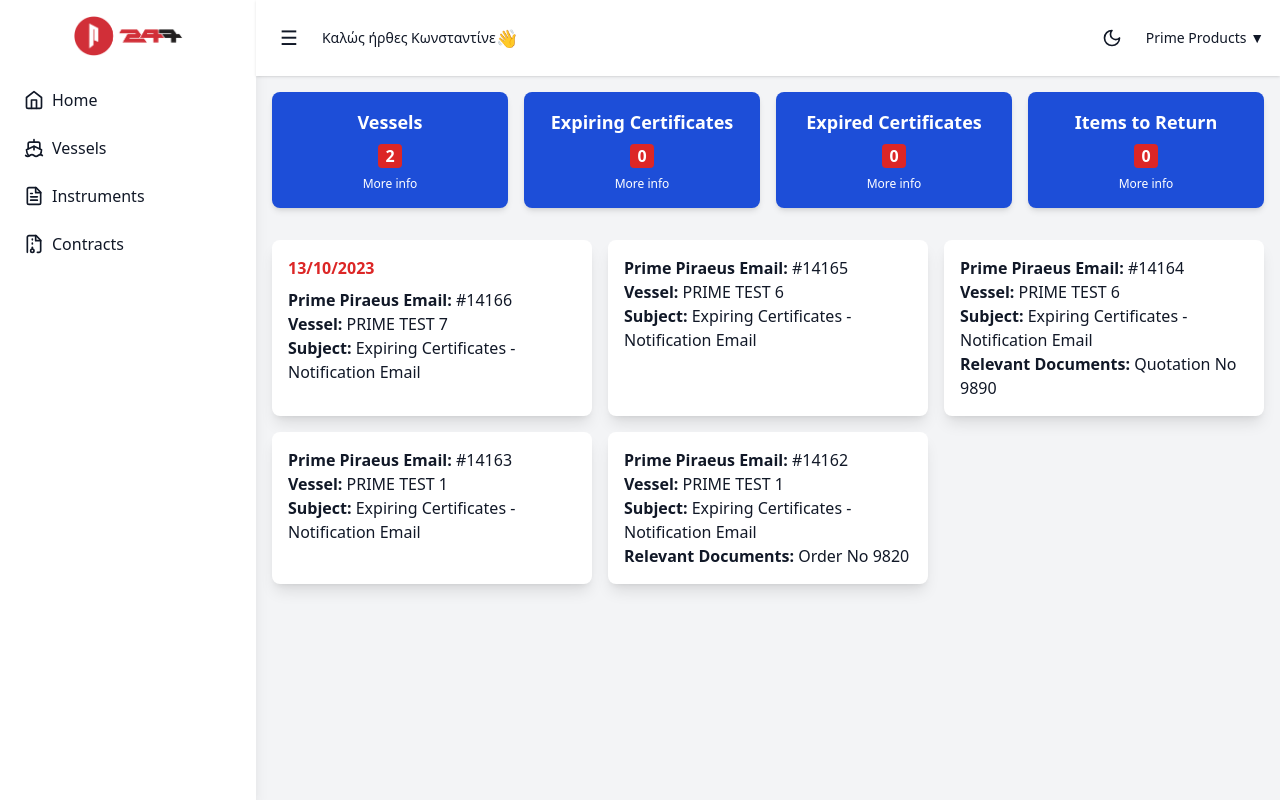
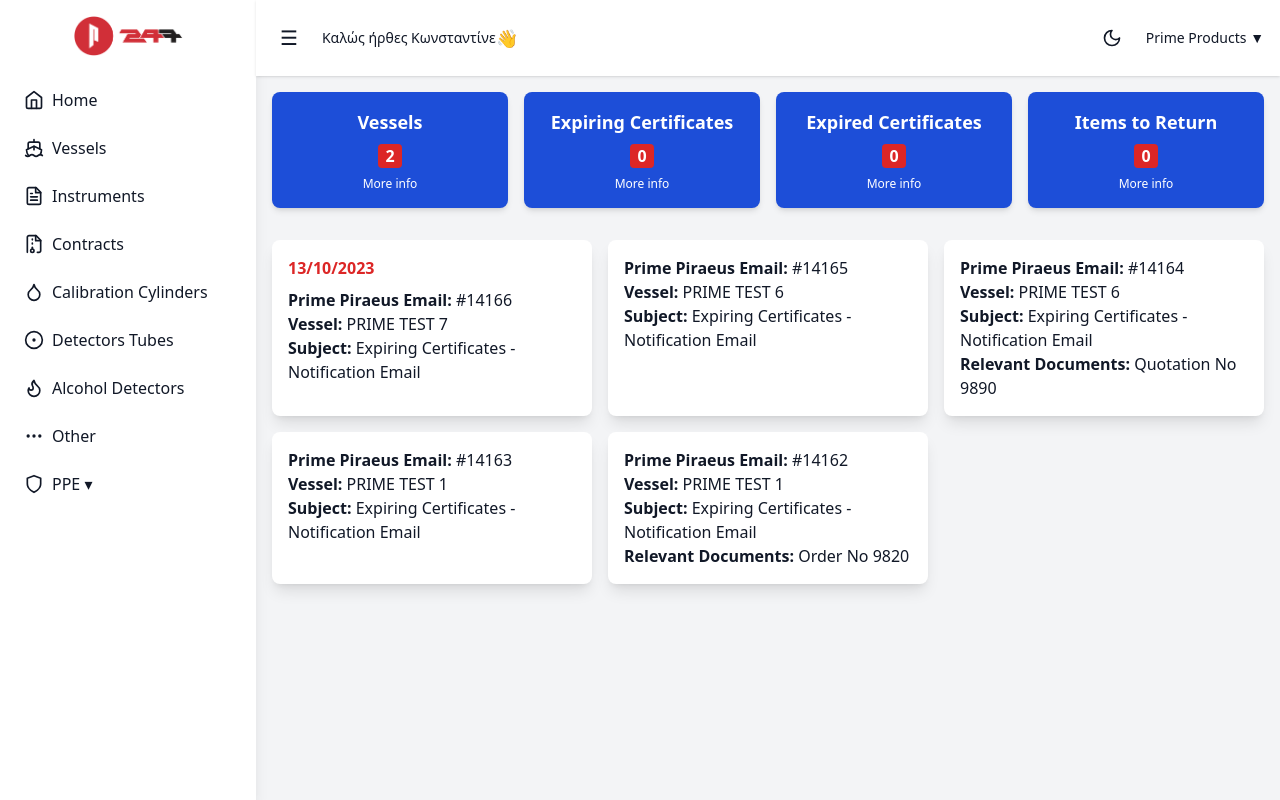
Before and after one commit to ktsouflias/dashboard-mockup, a React (Vite) app: page / in a window 1280 px wide. Built offline with nearby package versions, Linux system fonts and the light colour scheme.

Commit message:
Προσθήκη νέων links και dropdown στο sidebar

```diff
--- a/src/App.jsx
+++ b/src/App.jsx
@@ -7,6 +7,14 @@ import {
   FileArchive,
   Sun,
   Moon,
+  Droplet,
+  Shield,
+  CircleDot,
+  MoreHorizontal,
+  Shirt,
+  Shoe,
+  HardHat,
+  Flame,
 } from "lucide-react";
 import "./index.css";
 import LightLogo from "./assets/logo-light (1).png";
@@ -24,6 +32,7 @@ const App = () => {
 
   const logo = darkMode ? DarkLogo : LightLogo;
   const smallLogo = darkMode ? DarkIcon : LightIcon;
+  const [showPpe, setShowPpe] = useState(false);
 
   return (
     <div className={`${darkMode ? "dark" : ""}`}>
@@ -44,23 +53,92 @@ const App = () => {
 
   {/* Menu Items */}
   <ul className="space-y-2">
+  {/* Home */}
   <li className="flex items-center space-x-2 p-2 rounded-md cursor-pointer hover:bg-gray-200 dark:hover:bg-gray-700 transition-colors duration-200">
     <Home size={20} />
     {sidebarOpen && <span>Home</span>}
   </li>
+
+  {/* Vessels */}
   <li className="flex items-center space-x-2 p-2 rounded-md cursor-pointer hover:bg-gray-200 dark:hover:bg-gray-700 transition-colors duration-200">
     <Ship size={20} />
     {sidebarOpen && <span>Vessels</span>}
   </li>
+
+  {/* Instruments */}
   <li className="flex items-center space-x-2 p-2 rounded-md cursor-pointer hover:bg-gray-200 dark:hover:bg-gray-700 transition-colors duration-200">
     <FileText size={20} />
     {sidebarOpen && <span>Instruments</span>}
   </li>
+
+  {/* Contracts */}
   <li className="flex items-center space-x-2 p-2 rounded-md cursor-pointer hover:bg-gray-200 dark:hover:bg-gray-700 transition-colors duration-200">
     <FileArchive size={20} />
     {sidebarOpen && <span>Contracts</span>}
   </li>
+
+  {/* Calibration Cylinders */}
+  <li className="flex items-center space-x-2 p-2 rounded-md cursor-pointer hover:bg-gray-200 dark:hover:bg-gray-700 transition-colors duration-200">
+    <Droplet size={20} />
+    {sidebarOpen && <span>Calibration Cylinders</span>}
+  </li>
+
+  {/* Detectors Tubes */}
+  <li className="flex items-center space-x-2 p-2 rounded-md cursor-pointer hover:bg-gray-200 dark:hover:bg-gray-700 transition-colors duration-200">
+    <CircleDot size={20} />
+    {sidebarOpen && <span>Detectors Tubes</span>}
+  </li>
+
+  {/* Alcohol Detectors */}
+  <li className="flex items-center space-x-2 p-2 rounded-md cursor-pointer hover:bg-gray-200 dark:hover:bg-gray-700 transition-colors duration-200">
+    <Flame size={20} />
+    {sidebarOpen && <span>Alcohol Detectors</span>}
+  </li>
+
+  {/* Other */}
+  <li className="flex items-center space-x-2 p-2 rounded-md cursor-pointer hover:bg-gray-200 dark:hover:bg-gray-700 transition-colors duration-200">
+    <MoreHorizontal size={20} />
+    {sidebarOpen && <span>Other</span>}
+  </li>
+
+  {/* PPE (Dropdown) */}
+  <li>
+    <div
+      className="flex items-center space-x-2 p-2 rounded-md cursor-pointer hover:bg-gray-200 dark:hover:bg-gray-700 transition-colors duration-200"
+      onClick={() => setShowPpe(!showPpe)}
+    >
+      <Shield size={20} />
+      {sidebarOpen && <span>PPE ▾</span>}
+    </div>
+
+    {showPpe && sidebarOpen && (
+      <ul
+      className={`ml-6 mt-1 space-y-1 text-sm overflow-hidden transition-all duration-300 ${
+        showPpe && sidebarOpen ? "max-h-40 opacity-100" : "max-h-0 opacity-0"
+      }`}
+    >
+      <li className="flex items-center space-x-2 cursor-pointer hover:text-blue-600">
+        <Shirt size={16} />
+        <span>Parkas</span>
+      </li>
+      <li className="flex items-center space-x-2 cursor-pointer hover:text-blue-600">
+        <Shoe size={16} />
+        <span>Shoes</span>
+      </li>
+      <li className="flex items-center space-x-2 cursor-pointer hover:text-blue-600">
+        <FileText size={16} />
+        <span>Boilersuits</span>
+      </li>
+      <li className="flex items-center space-x-2 cursor-pointer hover:text-blue-600">
+        <HardHat size={16} />
+        <span>Helmets</span>
+      </li>
     </ul>
+
+    )}
+  </li>
+</ul>
+
 </div>
 
 
```
Also changed, not shown: 1 other file (tests, documents, lock files or other folders). Lines whose indentation alone changed are shown as unchanged.
